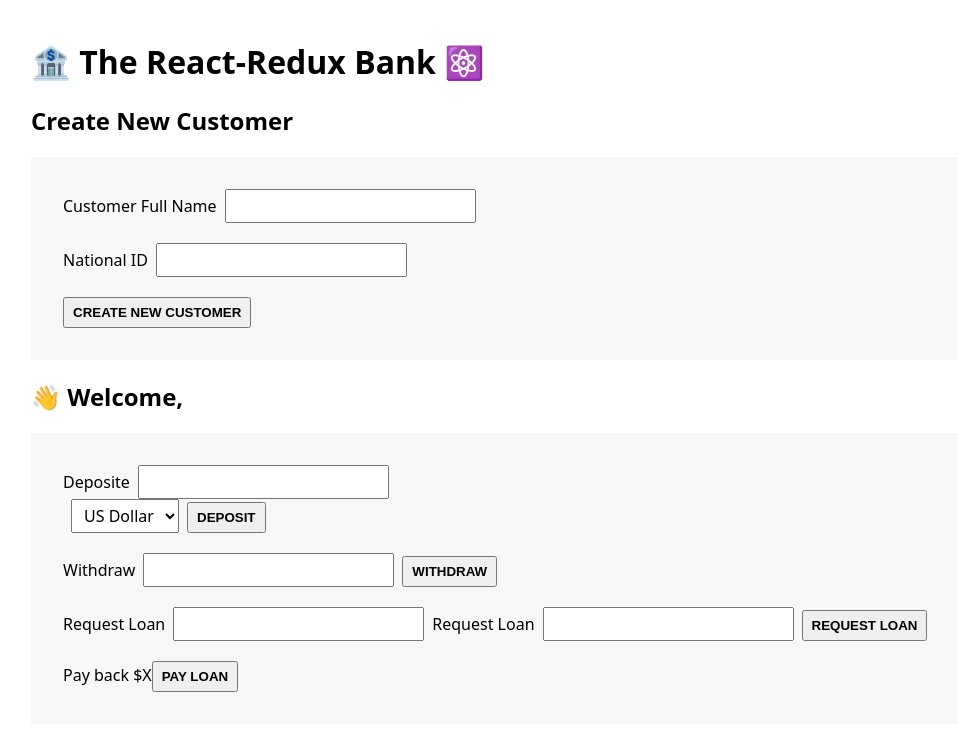
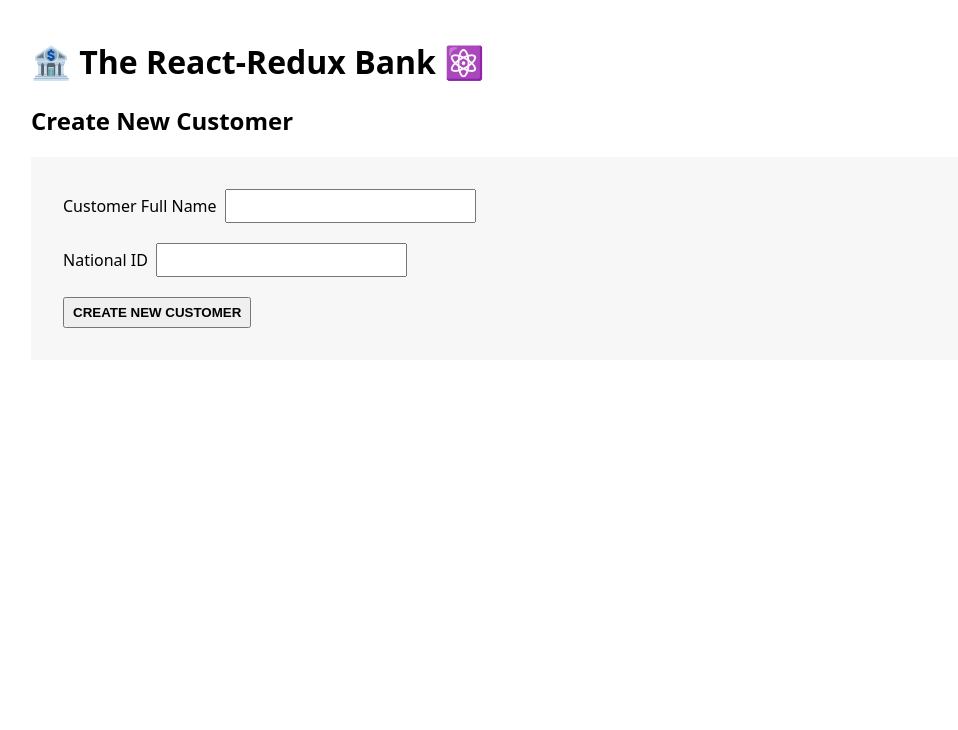
Before and after one commit to imran-farooq7/react-redux-bank, a React (Vite) app: page / in a window 1280 px wide. Shown: the top 730 px of the page, without its empty margins (9-967 px from the left). Built offline with nearby package versions, Linux system fonts and the light colour scheme.

Commit message:
Dispatch actions

```diff
--- a/src/App.jsx
+++ b/src/App.jsx
@@ -1,14 +1,21 @@
+import { useSelector } from "react-redux";
 import AccountOperation from "./components/AccountOperation";
 import CreateCustomer from "./components/CreateCustomer";
 import Customer from "./components/Customer";
 
 const App = () => {
+	const fullName = useSelector((state) => state.customer.fullName);
 	return (
 		<div>
 			<h1>🏦 The React-Redux Bank ⚛️</h1>
-			<CreateCustomer />
-			<Customer />
-			<AccountOperation />
+			{fullName === "" ? (
+				<CreateCustomer />
+			) : (
+				<>
+					<Customer />
+					<AccountOperation />
+				</>
+			)}
 		</div>
 	);
 };
--- a/src/components/CreateCustomer.jsx
+++ b/src/components/CreateCustomer.jsx
@@ -1,9 +1,16 @@
 import { useState } from "react";
+import { useDispatch } from "react-redux";
+import { createCustomer } from "../features/customer/customerSlice";
 
 const CreateCustomer = () => {
 	const [name, setName] = useState("");
 	const [id, setId] = useState("");
-	const handleClick = () => {};
+	const dispatch = useDispatch();
+
+	const handleClick = () => {
+		if (!name && !id) return;
+		dispatch(createCustomer(name, id));
+	};
 	return (
 		<div>
 			<h2>Create New Customer</h2>
--- a/src/components/Customer.jsx
+++ b/src/components/Customer.jsx
@@ -2,7 +2,7 @@
 
 const Customer = () => {
 	const customerState = useSelector((state) => state.customer);
-	console.log(customerState, "customomerState");
+	// console.log(customerState, "customomerState");
 	return (
 		<div>
 			<h2>👋 Welcome, {customerState.fullName}</h2>
```
